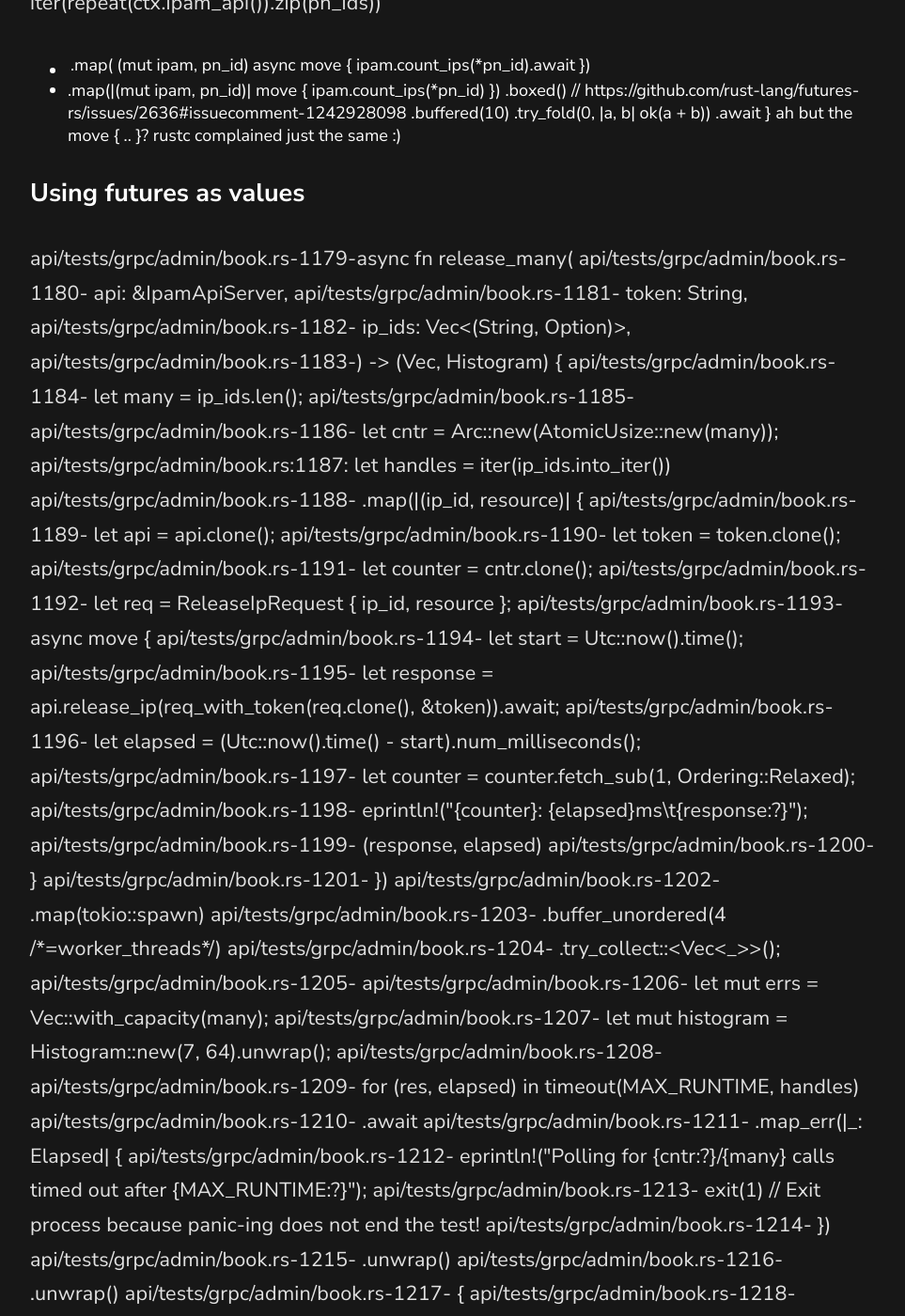
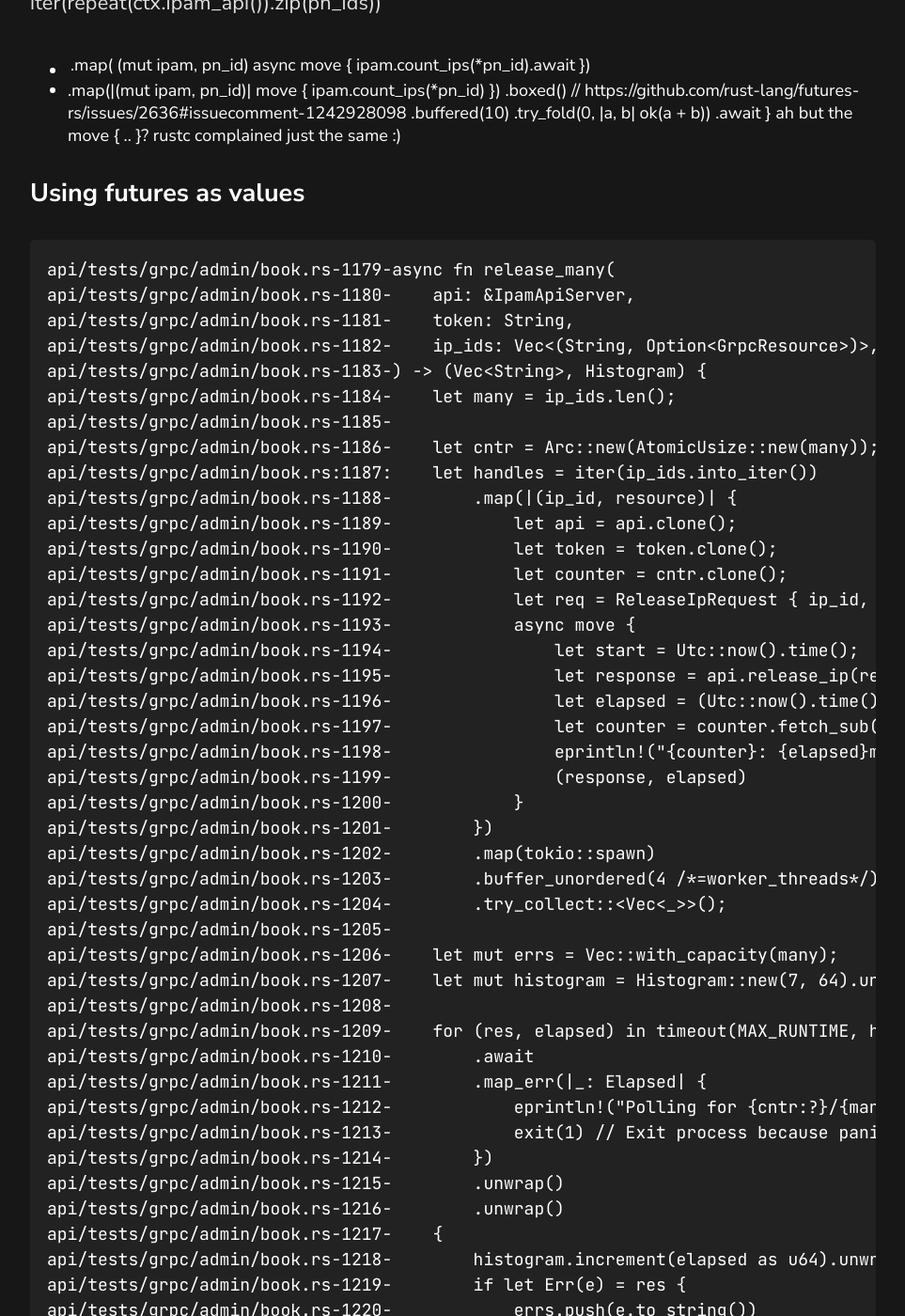
Before and after one commit to fenollp/fenollp.github.io, a Jekyll site: the page built from _posts/2023-09-27-Polishing_Rust.md, in a window 1280 px wide and 1400 px high, scrolled down 1153 px. Shown: the whole window at 94% size, without its empty margins (158-1121 px from the left). Built offline with Jekyll 4.4.1, drawn with Linux system fonts in a browser that asks for light colours; some of the changed lines change nothing that is shown; some of the changed text lies outside the part shown.

Commit message:
moar WIP Rust things
Signed-off-by: Pierre Fenoll <pierrefenoll@gmail.com>

````diff
--- a/_posts/2023-09-27-Polishing_Rust.md
+++ b/_posts/2023-09-27-Polishing_Rust.md
@@ -47,6 +47,7 @@
 
 ### Using futures as values
 
+```
 api/tests/grpc/admin/book.rs-1179-async fn release_many(
 api/tests/grpc/admin/book.rs-1180-    api: &IpamApiServer,
 api/tests/grpc/admin/book.rs-1181-    token: String,
@@ -90,3 +91,78 @@
 api/tests/grpc/admin/book.rs-1219-        if let Err(e) = res {
 api/tests/grpc/admin/book.rs-1220-            errs.push(e.to_string())
 api/tests/grpc/admin/book.rs-1221-        };
+```
+
+
+---
+
+
+# Missing lints
+
+## Prefer `.as_deref()` over `.clone()` when using just `.map(..)` on `Option<String>`
+
+```rust
+        let route = diesel::update(&route)
+            .set((
+                req.description.clone().map(|desc| route::description.eq(desc)),
+                req.tags.clone().map(|tags| route::tags.eq(tags)),
+                req.destination.map(|dest| route::destination.eq(dest)),
+                req.nh_pn_id.map(|pn_id| route::nexthop_private_network_key.eq(pn_id)),
+                req.nh_resource_id.map(|resource_id| route::nexthop_resource_key.eq(resource_id)),
+                route::modification_date.eq(statement_timestamp()),
+            ))
+            .get_result::<Route>(conn)
+            .with_resource("route", route.key)?;
+```
+
+    req.description.as_deref().map(|desc| route::description.eq(desc)),
+    req.tags.as_deref().map(|tags| route::tags.eq(tags)),
+
+
+## Redundant `Option<_>` check on `is_none()` with `unwrap_or_default()`
+
+```rust
+assert_eq!(
+  user_input.as_ref().map(|x| !x.contains('@')).unwrap_or_default(),
+  (user_input.is_none()
+      || user_input.as_ref().map(|x| !x.contains('@')).unwrap_or_default()),
+);
+```
+
+
+---
+
+
+## Fix a design "angle mort" in `cargo`
+
+Replace current (1.79) error:
+```
+error: the lock file $HOME/wefwefwef/reMarkable-tools.git/Cargo.lock needs to be updated but --locked was passed to prevent this
+If you want to try to generate the lock file without accessing the network, remove the --locked flag and use --offline instead.
+```
+turn this error into "cargo-fetch then continue"
+
+
+---
+
+
+## downgrade owned argument to Ref
+
+
+---
+
+
+## An `async Drop` impl
+
+```rust
+impl Drop for Thing {
+     fn drop(self) {
+         let mut rt = ::tokio::runtime::Runtime::new().unwrap();
+         rt.block_on(async { timeout(self.fd.close()).await.unwrap() });
+     }
+}
+
+// Better yet!:
+// > A correctly implemented runtime will run the destructor on that future,
+// > allowing it to clean up its state.
+```
````
